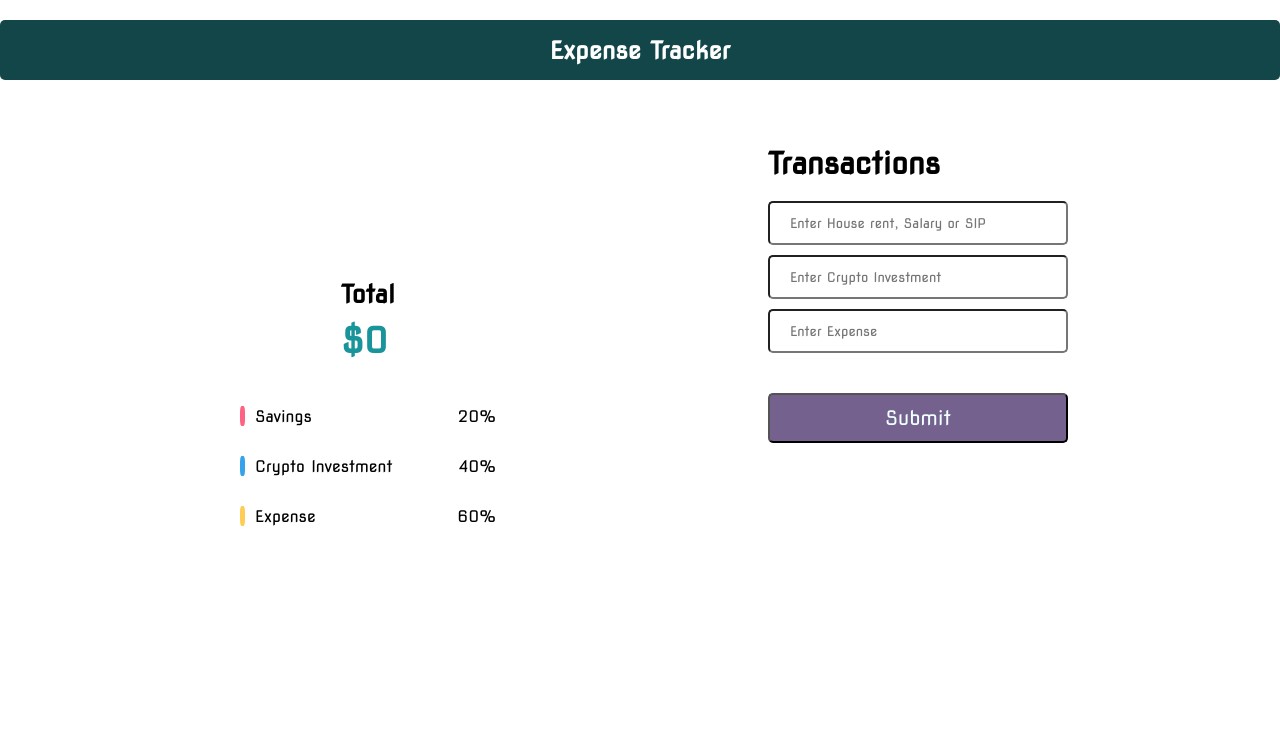
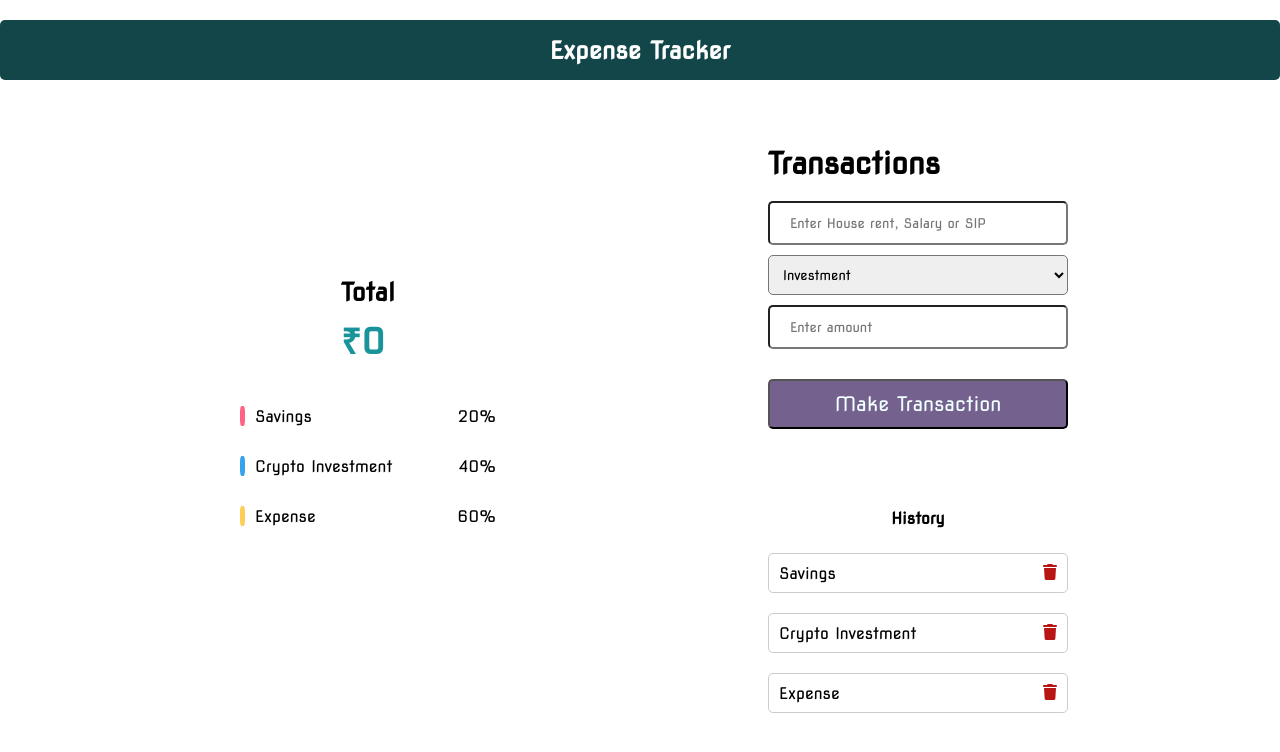
Before and after one commit to Pradeep1723/Mini-Project_Expense-Tracker, a website: page frontend/index.html in a window 1280 px wide. Drawn offline with nearby package versions, Linux system fonts and the light colour scheme.

Commit message:
Added history field, formHandler and some minor UI changes

```diff
--- a/frontend/app.js
+++ b/frontend/app.js
@@ -58,8 +58,8 @@ labelData.map((data) => {
 	label.textContent = data.type ?? '';
 
 	const percentage = document.createElement('span');
-    percentage.textContent = `${data.percentage ?? 0}%`;
-    percentage.classList.add('percentage');
+	percentage.textContent = `${data.percentage ?? 0}%`;
+	percentage.classList.add('percentage');
 
 	labelElement.appendChild(bulletPoint);
 	labelElement.appendChild(label);
@@ -67,3 +67,26 @@ labelData.map((data) => {
 
 	labelsContainer.appendChild(labelElement);
 });
+
+const historyLabels = [
+	{ name: 'Savings' },
+	{ name: 'Crypto Investment' },
+	{ name: 'Expense' },
+];
+
+const historyContainer = document.querySelector('.history-types');
+
+historyLabels.forEach(data => {
+	const historyElement = document.createElement('span');
+	historyElement.setAttribute('class', 'history-element');
+
+	const textNode = document.createTextNode(data.name);
+
+	const icon = document.createElement('i');
+	icon.setAttribute('class', 'fa-solid fa-trash');
+
+	historyElement.appendChild(textNode);
+	historyElement.appendChild(icon);
+
+	historyContainer.appendChild(historyElement);
+});
--- /dev/null
+++ b/frontend/formHandler.js
@@ -0,0 +1,49 @@
+document.addEventListener('DOMContentLoaded', () => {
+    const form = document.getElementById('form');
+    const descriptionInput = document.getElementById('description');
+    const typeSelect = document.getElementById('type');
+    const amountInput = document.getElementById('amount');
+    const totalAmountSpan = document.querySelector('.amount');
+
+    let totalAmount = 0;
+
+    function register(input) {
+        return input;
+    }
+
+    function handleSubmit(event) {
+        event.preventDefault();
+        const description = descriptionInput.value;
+        const type = typeSelect.value;
+        const amount = parseFloat(amountInput.value);
+
+        if (description && type && !isNaN(amount)) {
+            totalAmount += amount;
+            totalAmountSpan.textContent = `₹${totalAmount}`;
+
+            const transaction = {
+                name: description,
+                type: type,
+                amount: amount
+            };
+
+            console.log(transaction);
+
+            reset();
+        } else {
+            console.error('Invalid input');
+        }
+    }
+
+    function reset() {
+        descriptionInput.value = '';
+        typeSelect.value = 'Investment';
+        amountInput.value = '';
+    }
+
+    form.addEventListener('submit', handleSubmit);
+
+    register(descriptionInput);
+    register(typeSelect);
+    register(amountInput);
+});
--- a/frontend/index.html
+++ b/frontend/index.html
@@ -6,10 +6,9 @@
 		<title>Expense Tracker Project</title>
 		<link rel="preconnect" href="https://fonts.googleapis.com" />
 		<link rel="preconnect" href="https://fonts.gstatic.com" crossorigin />
-		<link
-			href="https://fonts.googleapis.com/css2?family=Nova+Square&display=swap"
-			rel="stylesheet" />
-		<link href="style.css" rel="stylesheet" />
+		<link rel="stylesheet" href="https://fonts.googleapis.com/css2?family=Nova+Square&display=swap" />
+		<link rel="stylesheet" href="https://cdnjs.cloudflare.com/ajax/libs/font-awesome/6.5.2/css/all.min.css">
+		<link rel="stylesheet" href="style.css" />
 	</head>
 	<body>
 		<div class="main">
@@ -20,24 +19,33 @@
 				<canvas id="chart"></canvas>
 				<h3 class="total">
 					Total
-					<span class="amount">$0</span>
+					<span class="amount">₹0</span>
 				</h3>
 				<div class="labels"></div>
 			</div>
 			<div class="transactions">
 				<h3>Transactions</h3>
-				<form>
+				<form id="form">
 					<div class="input-fields">
-						<input placeholder="Enter House rent, Salary or SIP" />
-						<input placeholder="Enter Crypto Investment" />
-						<input placeholder="Enter Expense" />
-						<button>Submit</button>
+						<input id="description" placeholder="Enter House rent, Salary or SIP" />
+						<select id="type" class="select-inputs">
+							<option value="Investment">Investment</option>
+							<option value="Expense">Expense</option>
+							<option value="Savings">Savings</option>
+						</select>
+						<input id="amount" placeholder="Enter amount" />
+						<button type="submit">Make Transaction</button>
 					</div>
 				</form>
+				<div class="history">
+					<h4>History</h4>
+					<div class="history-types"></div>
+				</div>
 			</div>
 		</div>
 
 		<script src="https://cdn.jsdelivr.net/npm/chart.js"></script>
 		<script src="app.js"></script>
+		<script src="formHandler.js"></script>
 	</body>
 </html>
--- a/frontend/style.css
+++ b/frontend/style.css
@@ -97,8 +97,42 @@
 	width: 300px;
 	height: 50px;
 	border-radius: 5px;
-	margin-top: 30px;
+	margin-top: 20px;
 	font-size: 20px;
 	color: azure;
 	background-color: #4d356dc7;
 }
+.input-fields .select-inputs {
+	width: 300px;
+	padding: 10px;
+	border-radius: 5px;
+	cursor: pointer;
+}
+
+.history {
+	margin-top: 80px;
+	text-align: center;
+}
+
+.history-types {
+	display: flex;
+	flex-direction: column;
+	align-items: center;
+	margin-top: 25px;
+}
+
+.history-element {
+	display: flex;
+	justify-content: space-between;
+	padding: 10px;
+	width: 300px;
+	height: 40px;
+	border: 1px solid #ccc;
+	border-radius: 5px;
+	gap: 20px;
+	margin-bottom: 20px;
+}
+.history-element i {
+	cursor: pointer;
+	color: rgb(184, 21, 21);
+}
```
